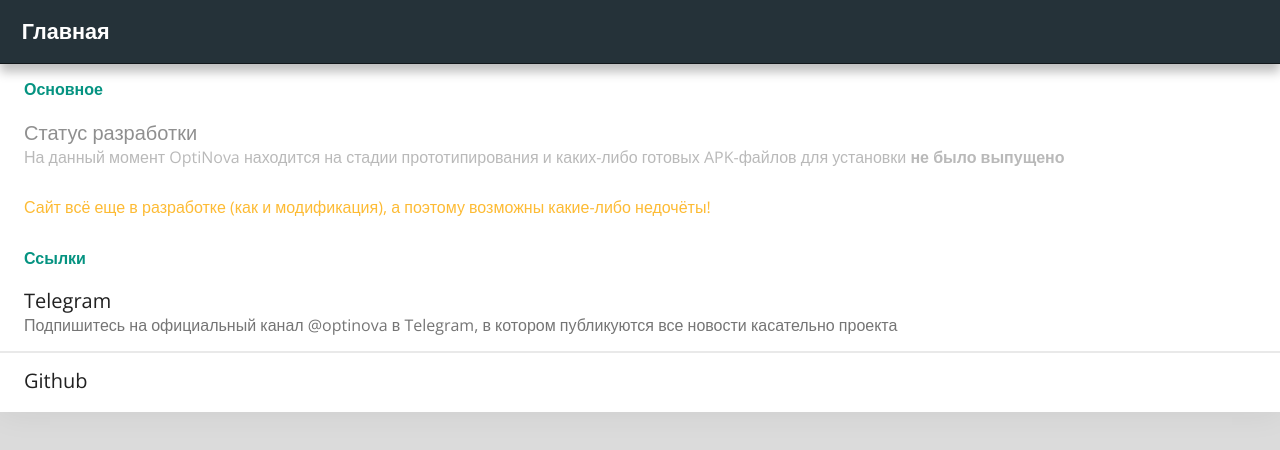
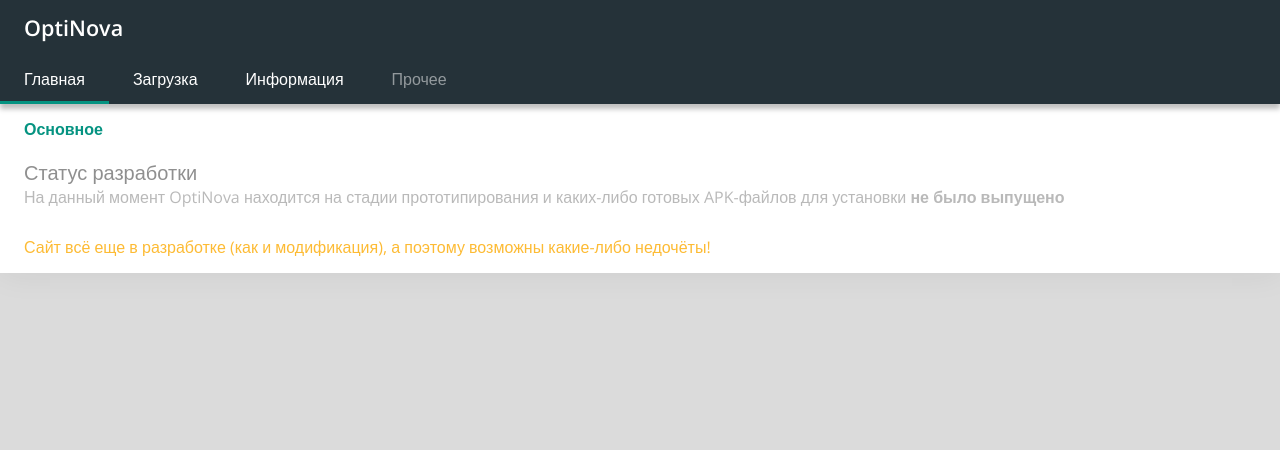
Before and after one commit to optinova/optinova.github.io, a plain HTML site: page index.html in a window 1280 px wide. Drawn offline with nearby package versions, Linux system fonts and the light colour scheme.

Commit message:
Update repo

```diff
--- a/index.html
+++ b/index.html
@@ -17,20 +17,25 @@
     <link rel="icon" type="image/png" sizes="16x16" href="https://rawcdn.githack.com/rx1310/rx1310.github.io/09d5caa04edc5171099849d1108cd51d117c664d/assets/_favicon/favicon-16x16.png">
     <link rel="manifest" href="https://rawcdn.githack.com/rx1310/rx1310.github.io/09d5caa04edc5171099849d1108cd51d117c664d/assets/_favicon/site.webmanifest">
     <link rel="stylesheet" href="build/css/main.css">
-    <title>Главная | OptiNova</title>
+    <title>OptiNova</title>
   </head>
-  <body>
+  <body onload="document.body.style.opacity='1'">
 
     <div class="toolbar">
-      <div class="toolbar--item action" hidden>
-        <i class="material-icons notranslate" translate="no">code</i>
+      <div class="toolbar--container">
+        <div class="toolbar--item title">
+          OptiNova
+        </div>
       </div>
-      <div class="toolbar--item title">
-        Главная
-      </div>
+      <ul class="toolbar-tabs nav-tab">
+        <li class="toolbar-tabs--tab" data-tab="layout-1">Главная</li>
+        <li class="toolbar-tabs--tab" data-tab="layout-2">Загрузка</li>
+        <li class="toolbar-tabs--tab" data-tab="layout-3">Информация</li>
+        <li class="toolbar-tabs--tab" data-tab="layout-4" disabled>Прочее</li>
+      </ul>
     </div>
 
-    <div class="layout">
+    <div class="layout" id="layout-1">
       <p class="layout--item_category">Основное</p>
       <div class="layout--item" disabled>
         <div class="layout--item_content">
@@ -43,6 +48,27 @@
           <p class="text--warn">Сайт всё еще в разработке (как и модификация), а поэтому возможны какие-либо недочёты!</p>
         </div>
       </div>
+    </div>
+
+    <div class="layout" id="layout-2">
+      <p class="layout--item_category">Стабильная версия</p>
+      <div class="layout--item" disabled>
+        <div class="layout--item_content">
+          <h5>Нет файлов</h5>
+          <p>В разработке...</p>
+        </div>
+      </div>
+      <hr>
+      <p class="layout--item_category">Прочие версии</p>
+      <div class="layout--item" disabled>
+        <div class="layout--item_content">
+          <h5>Нет файлов</h5>
+          <p>В разработке...</p>
+        </div>
+      </div>
+    </div>
+
+    <div class="layout" id="layout-3">
       <p class="layout--item_category">Ссылки</p>
       <div class="layout--item" clickable onclick="location.href='https://t.me/optinova'">
         <div class="layout--item_content">
@@ -58,5 +84,7 @@
       </div>
     </div>
 
+    <script src="src/js/main.js" async></script>
+
   </body>
 </html>
--- /dev/null
+++ b/src/js/main.js
@@ -0,0 +1,29 @@
+let indexOpen = 0;
+
+let btnTab = document.querySelectorAll('.toolbar-tabs--tab');
+let contentTab = document.querySelectorAll('.layout');
+
+function tabCurrent(thisTab) {
+    let idCurrent = thisTab.dataset.tab;
+
+    for (let i = 0; i < btnTab.length; i++) {
+        btnTab[i].classList.remove('current');
+    }
+    thisTab.classList.add('current');
+
+    for (let i = 0; i < contentTab.length; i++) {
+      if (idCurrent === contentTab[i].id) {
+        contentTab[i].classList.add('current');
+      } else {
+        contentTab[i].classList.remove('current');
+      }
+    }
+}
+
+for (let i = 0, len = btnTab.length; i < len; i++) {
+  btnTab[i].onclick = function() {
+   tabCurrent(this);
+  }
+}
+
+tabCurrent(btnTab[indexOpen]);
--- a/src/scss/_base.scss
+++ b/src/scss/_base.scss
@@ -8,6 +8,9 @@
   line-height: 1.15;
   scrollbar-width: thin;
   scrollbar-color: $scrollbarThumb $scrollbar;
+  opacity: 0;
+  -webkit-transition: opacity .30s;
+          transition: opacity .30s;
   -webkit-tap-highlight-color: rgba(0, 0, 0, 0);
   -webkit-font-smoothing: antialiased;
   -webkit-text-size-adjust: 100%;
--- a/src/scss/_reset.scss
+++ b/src/scss/_reset.scss
@@ -172,6 +172,7 @@
 
 [hidden] { display: none !important; }
 
+
 [disabled] {
   pointer-events: none;
   cursor: not-allowed;
--- a/src/scss/_var.scss
+++ b/src/scss/_var.scss
@@ -11,6 +11,7 @@
 $colorBackgroundLayout: #ffffff;
 $colorFont: #222222;
 $colorDivider: #e9e9e9;
+$colorHover: #ffffff23;
 
 $scrollbar: #ffffff !default;
 $scrollbarThumb: #818181 !default;
--- a/src/scss/components/_layout.scss
+++ b/src/scss/components/_layout.scss
@@ -6,9 +6,19 @@
 
   background-color: $colorBackgroundLayout;
   margin-bottom: .4em;
+  display: none !important;
+
+  -webkit-animation: fadein .30s; /* Safari, Chrome and Opera > 12.1 */
+     -moz-animation: fadein .30s; /* Firefox < 16 */
+      -ms-animation: fadein .30s; /* Internet Explorer */
+       -o-animation: fadein .30s; /* Opera < 12.1 */
+          animation: fadein .30s;
 
   // ? Set layout box-shadow
   @include setBoxShadow(0 0px 32px rgba(0, 0, 0, 0.07));
+
+  // ? Set visible content
+  &.current { display: block !important; }
 
   // ? Layout Item styles
   &--item {
@@ -73,4 +83,29 @@
 
   }
 
+
+
 }
+
+@keyframes fadein {
+  from { opacity: 0; }
+  to   { opacity: 1; }
+}
+
+/* Firefox < 16 */
+@-moz-keyframes fadein {
+  from { opacity: 0; }
+  to   { opacity: 1; }
+}
+
+/* Safari, Chrome and Opera > 12.1 */
+@-webkit-keyframes fadein {
+  from { opacity: 0; }
+  to   { opacity: 1; }
+}
+
+/* Internet Explorer */
+@-ms-keyframes fadein {
+  from { opacity: 0; }
+  to   { opacity: 1; }
+}
--- a/src/scss/components/_toolbar.scss
+++ b/src/scss/components/_toolbar.scss
@@ -1,46 +1,76 @@
 .toolbar {
 
+  $transition:
+    background-color .30s;
+
   background-color: $colorSurface;
-  border-bottom: 1px solid darken($colorSurface, 10%);
+  //border-bottom: 1px solid darken($colorSurface, 10%);
   color: white;
-  display: flex;
-  flex-direction: row;
-  flex-wrap: nowrap;
-  flex-flow: row wrap;
-  justify-content: flex-start;
-  align-items: center;
-  padding: 0.54em 0.55em;
   width: 100vw;
-  height: 4em;
+  //height: 4em;
   z-index: 1000;
   position: -webkit-sticky;
   position: sticky;
   top: 0;
 
-  @include setBoxShadow(0 8px 10px rgba(0, 0, 0, 0.253));
+  &-tabs {
 
-  &--item {
+    display: inline-block;
+		width: 100%;
+    margin-bottom: -3px;
+    margin-top: 0;
+    padding: 0;
+    overflow-y: scroll;
 
-    display: inline;
+    &::-webkit-scrollbar {
+      display: none;
+    }
+
+    &--tab {
+
+      box-sizing: border-box;
+      display: table-cell;
+      padding: .8em 1.5em;
+      margin: 0;
+      text-align: center;
+		  white-space: nowrap;
+      cursor: pointer;
+      width: fit-content;
+
+      @include setTransition($transition);
+
+      &:active {
+        background-color: $colorHover;
+      }
+
+      &.current {
+        border-bottom: 3px solid $colorAccent;
+      }
+
+    }
 
   }
 
-  .title {
-    margin-left: 0.6em;
-    font-size: 1.35rem;
-    align-self: center;
-    font-weight: 600;
+  @include setBoxShadow(0 5px 5px rgba(0, 0, 0, 0.253));
+
+  &--container {
+
+    display: flex;
+    flex-direction: row;
+    flex-wrap: nowrap;
+    flex-flow: row wrap;
+    justify-content: flex-start;
+    align-items: center;
+    padding: 1em 1.5em 1em 1.5em;
+
+    &--item { display: inline; }
+
+    .title {
+      font-size: 1.35rem;
+      align-self: center;
+      font-weight: 600;
+    }
+
   }
 
-  .action {
-    cursor: pointer;
-    width: 3em;
-    height: 3em;
-  }
-
-  .action > i {
-    cursor: pointer;
-    margin-top: 0.46em;
-    margin-left: 0.5em;
-  }
 }
--- a/src/scss/main.scss
+++ b/src/scss/main.scss
@@ -2,7 +2,6 @@
 
 // ? Импорт шрифта
 @import url('https://fonts.googleapis.com/css2?family=Open+Sans:ital,wght@0,300;0,400;0,600;0,700;0,800;1,300;1,400;1,600;1,700;1,800&display=swap');
-@import url(https://fonts.googleapis.com/icon?family=Material+Icons);
 
 // ? Основные стили
 @import 'var';
```
Also changed, not shown: build/css/main.css, 1 other file.
